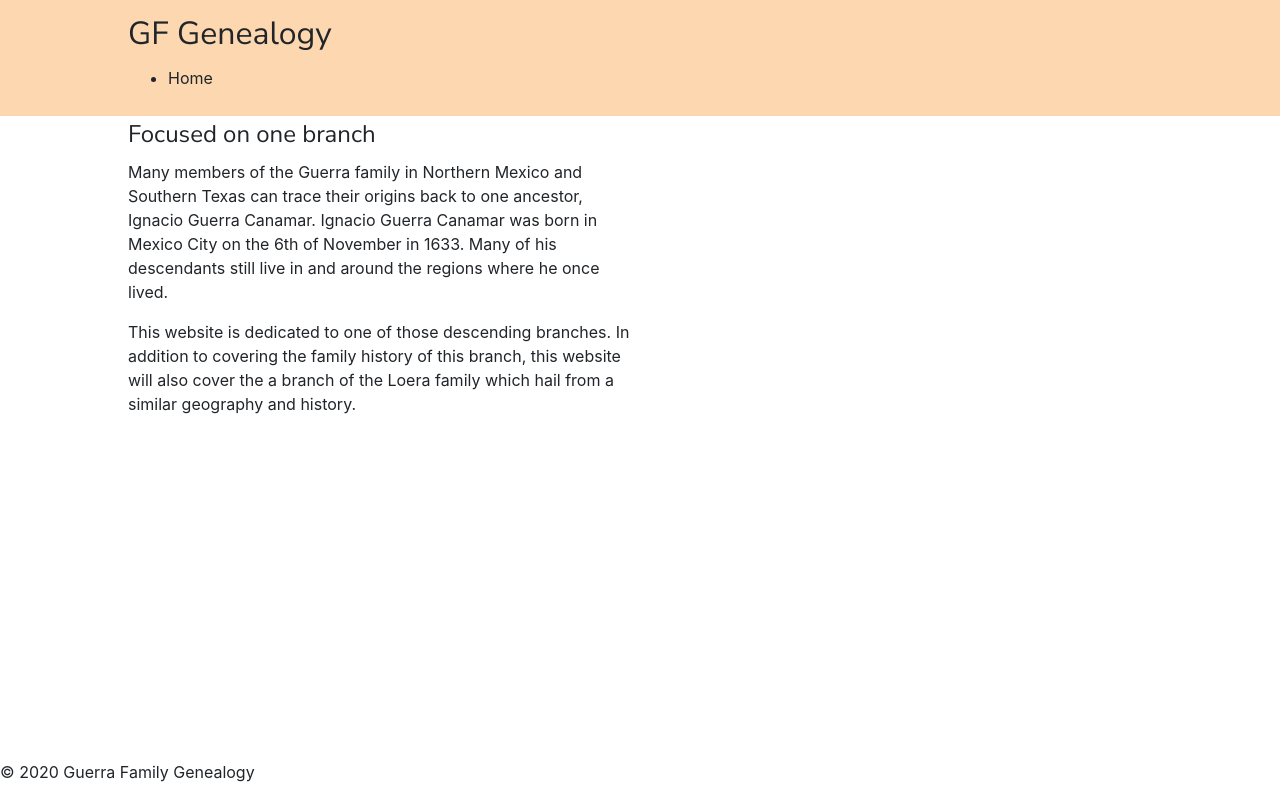
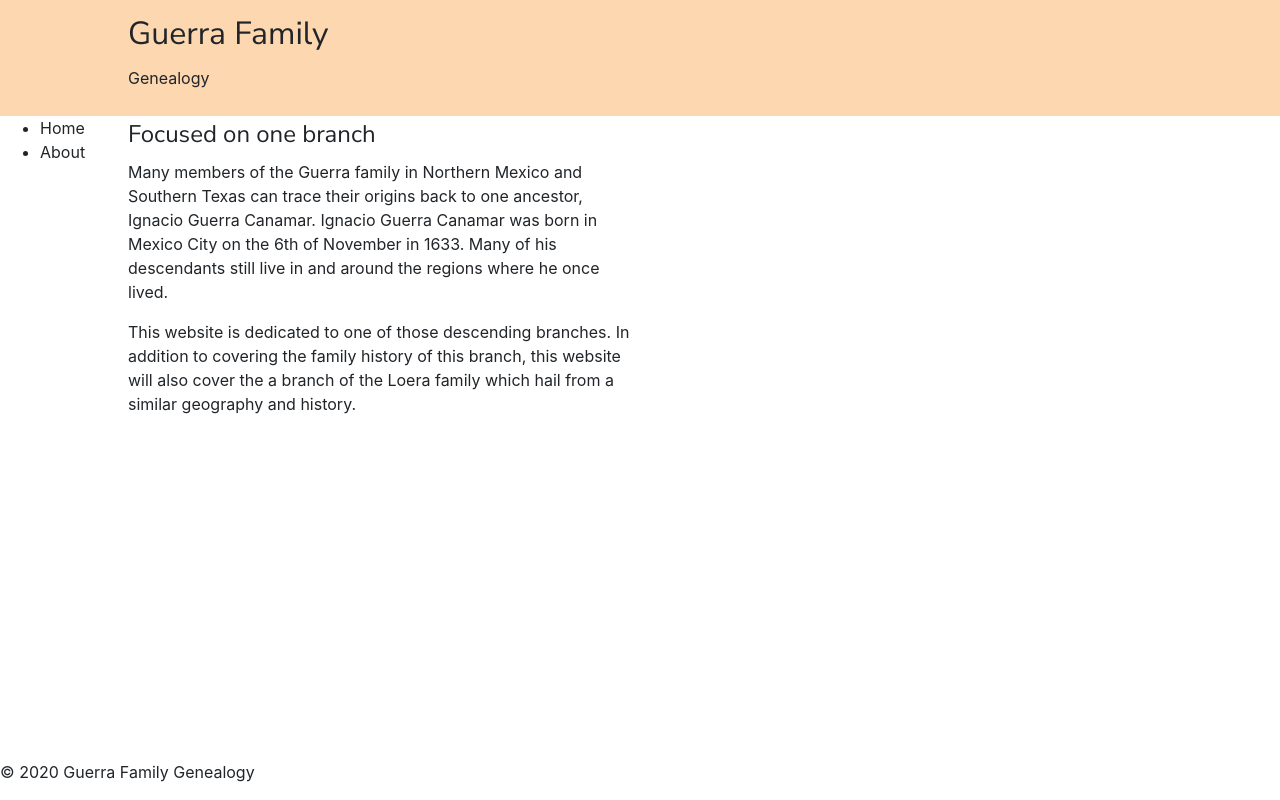
Before and after one commit to jsguerra/guerrafamily, a website: page src/index.html in a window 1280 px wide. Drawn offline with nearby package versions, Linux system fonts and the light colour scheme; files that its build step writes are made by us from their sources.

Commit message:
markup updated

```diff
--- a/src/index.html
+++ b/src/index.html
@@ -9,13 +9,15 @@
 </head>
 <body>
   <header class="site-header">
-    <h1>GF Genealogy</h1>
-    <nav>
-      <ul>
-        <li>Home</li>
-      </ul>
-    </nav>
+    <h1>Guerra Family</h1>
+    <p class="sub-title">Genealogy</p>
   </header>
+  <nav class="site-nav">
+    <ul>
+      <li>Home</li>
+      <li>About</li>
+    </ul>
+  </nav>
   <main class="main">
     <article>
       <header>
```
